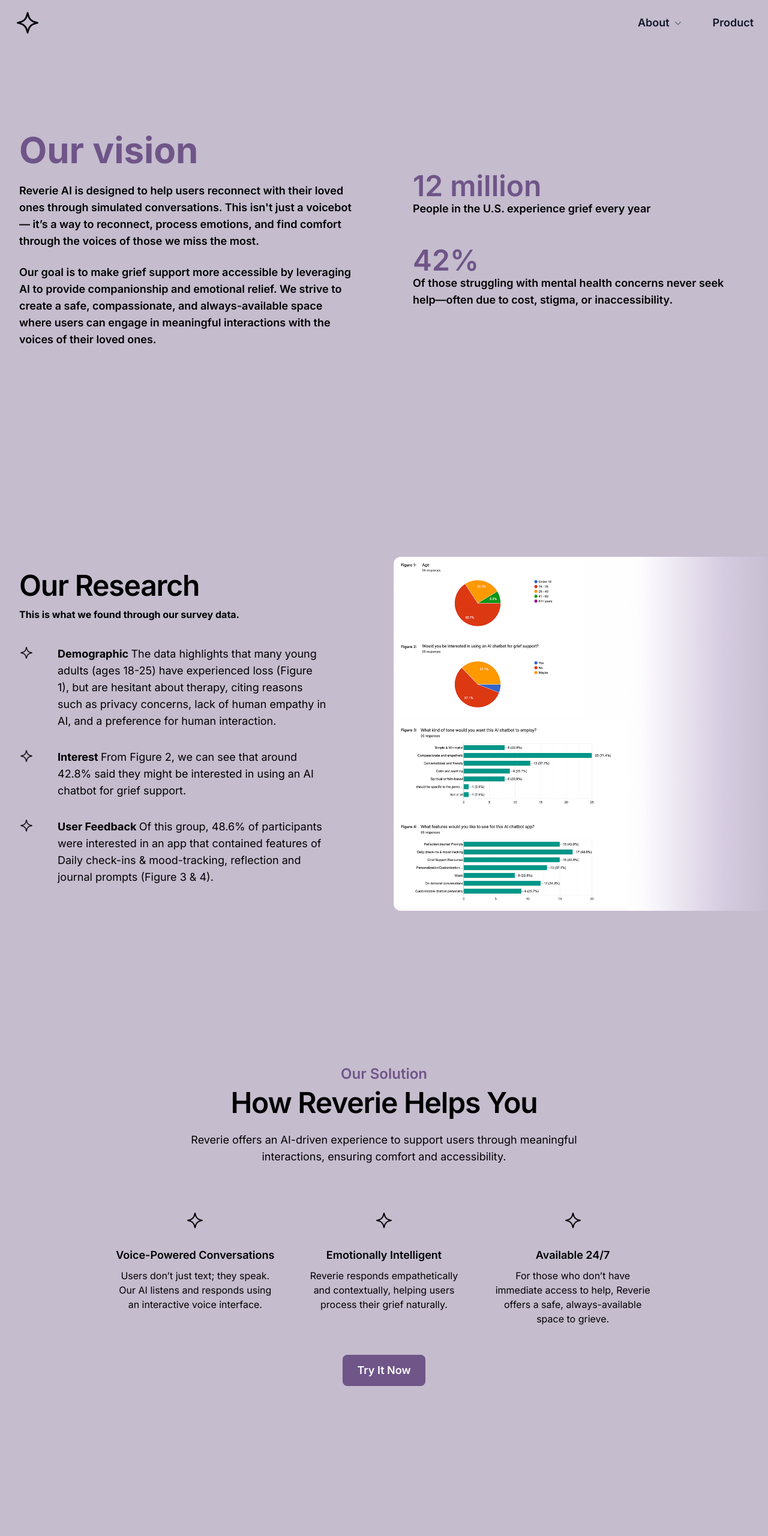
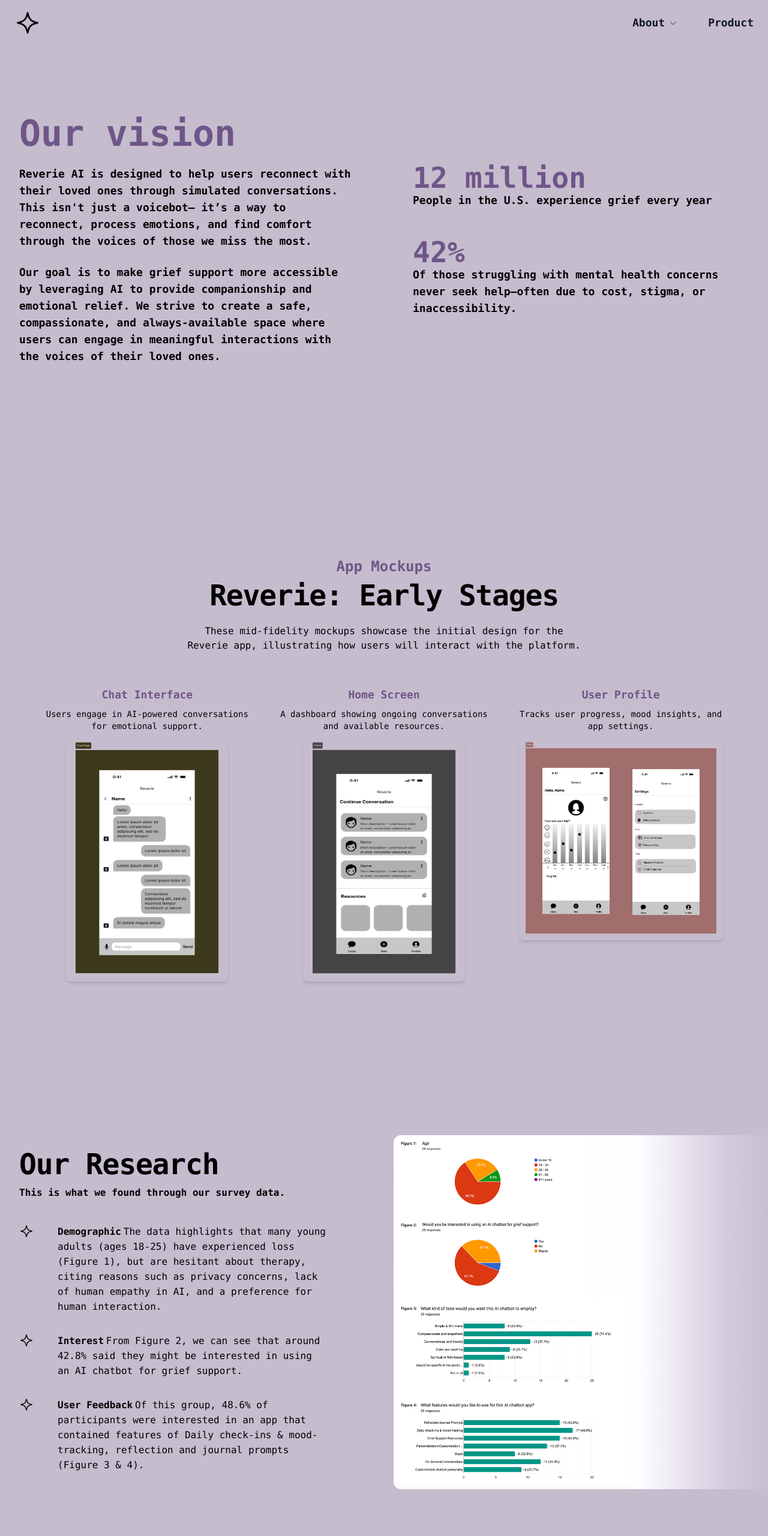
Before and after one commit to hannahnh/reverie-web, a website: page about.html in a window 1280 px wide. Shown: the top 2560 px of the page at 60% size. Before the commit the page ends 2438 px from the top, so only its background shows below. Drawn offline with nearby package versions, Linux system fonts and the light colour scheme; a web font is replaced by a local one.

Commit message:
complete

```diff
--- a/about.html
+++ b/about.html
@@ -27,7 +27,7 @@
           <!-- Desktop Menu -->
           <div class="hidden lg:flex lg:gap-x-12">
             <div class="relative">
-              <button id="about-btn" class="flex items-center gap-x-1 text-lg font-semibold text-gray-900">
+              <button id="about-btn" class="flex items-center gap-x-1 text-lg font-semibold text-gray-900 font-mono">
                 About
                 <svg class="h-5 w-5 text-gray-500" viewBox="0 0 20 20" fill="currentColor">
                   <path fill-rule="evenodd" d="M5.22 8.22a.75.75 0 0 1 1.06 0L10 11.94l3.72-3.72a.75.75 0 1 1 1.06 1.06l-4.25 4.25a.75.75 0 0 1-1.06 0L5.22 9.28a.75.75 0 0 1 0-1.06Z" clip-rule="evenodd" />
@@ -35,11 +35,11 @@
               </button>
               <!-- Dropdown -->
               <div id="about-dropdown" class="absolute hidden mt-2 w-48 bg-[#C5BCCE] rounded-md shadow-lg ring-1 ring-gray-300">
-                <a href="about.html" class="block px-4 py-2 text-gray-900 hover:bg-gray-100">Research</a>
-                <a href="team.html" class="block px-4 py-2 text-gray-900 hover:bg-gray-100">About the Team</a>
+                <a href="about.html" class="block px-4 py-2 text-gray-900 hover:bg-gray-100 font-mono">Research</a>
+                <a href="team.html" class="block px-4 py-2 text-gray-900 hover:bg-gray-100 font-mono">About the Team</a>
               </div>
             </div>
-            <a href="features.html" class="text-lg font-semibold text-gray-900 hover:text-gray-700">Product</a>
+            <a href="features.html" class="text-lg font-semibold text-gray-900 hover:text-gray-700 font-mono">Product</a>
           </div>
         </nav>
 
@@ -52,17 +52,17 @@
           </button>
           <div class="mt-6 space-y-4">
             <a href="index.html" class="block text-lg font-semibold text-gray-900">Home</a>
-            <button id="mobile-about-btn" class="w-full text-left text-lg font-semibold text-gray-900 flex justify-between">
+            <button id="mobile-about-btn" class="w-full text-left text-lg font-semibold text-gray-900 flex justify-between font-mono">
               About
               <svg class="h-5 w-5 text-gray-500" viewBox="0 0 20 20" fill="currentColor">
                 <path fill-rule="evenodd" d="M5.22 8.22a.75.75 0 0 1 1.06 0L10 11.94l3.72-3.72a.75.75 0 1 1 1.06 1.06l-4.25 4.25a.75.75 0 0 1-1.06 0L5.22 9.28a.75.75 0 0 1 0-1.06Z" clip-rule="evenodd" />
               </svg>
             </button>
             <div id="mobile-about-menu" class="hidden space-y-2 pl-4">
-              <a href="about.html" class="block text-gray-700">Research</a>
-              <a href="team.html" class="block text-gray-700">About the Team</a>
+              <a href="about.html" class="block text-gray-700 font-mono">Research</a>
+              <a href="team.html" class="block text-gray-700 font-mono">About the Team</a>
             </div>
-            <a href="features.html" class="block text-lg font-semibold text-gray-900">Product</a>
+            <a href="features.html" class="block text-lg font-semibold text-gray-900 font-mono">Product</a>
           </div>
         </div>
       </header>
@@ -71,21 +71,74 @@
     <div class="flex items-center justify-center bg-[#C5BCCE] px-6 lg:px-8 py-24 min-h-screen">
       <div class="mx-auto max-w-7xl w-full grid grid-cols-1 lg:grid-cols-2 gap-24 items-center">
           <div>
-              <h2 class="text-6xl font-bold text-[#6F5588]">Our vision</h2>
-              <p class="mt-6 text-lg font-semibold text-black">
+              <h2 class="text-6xl font-bold text-[#6F5588] font-mono">Our vision</h2>
+              <p class="mt-6 text-lg font-semibold text-black font-mono">
                   Reverie AI is designed to help users reconnect with their loved ones through simulated conversations. This isn't just a voicebot— it’s a way to reconnect, process emotions, and find comfort through the voices of those we miss the most.
               </p>
-              <p class="mt-6 text-lg font-semibold text-black">
+              <p class="mt-6 text-lg font-semibold text-black font-mono">
                 Our goal is to make grief support more accessible by leveraging AI to provide companionship and emotional relief. We strive to create a safe, compassionate, and always-available space where users can engage in meaningful interactions with the voices of their loved ones.
             </p>
           </div>
           <div>
-              <h3 class="text-5xl font-semibold text-[#6F5588]">12 million</h3>
-              <p class="text-lg font-semibold text-black">People in the U.S. experience grief every year</p>
-              <h3 class="text-5xl font-semibold text-[#6F5588] mt-12">42%</h3>
-              <p class="text-lg font-semibold text-black">Of those struggling with mental health concerns never seek help—often due to cost, stigma, or inaccessibility.</p>
+              <h3 class="text-5xl font-semibold text-[#6F5588] font-mono">12 million</h3>
+              <p class="text-lg font-semibold text-black font-mono">People in the U.S. experience grief every year</p>
+              <h3 class="text-5xl font-semibold text-[#6F5588] mt-12 font-mono">42%</h3>
+              <p class="text-lg font-semibold text-black font-mono">Of those struggling with mental health concerns never seek help—often due to cost, stigma, or inaccessibility.</p>
           </div>
       </div>
+  </div>
+
+  <!-- App Mockups Section -->
+  <div class="bg-[#C5BCCE] py-24 sm:py-32">
+    <div class="mx-auto max-w-7xl px-6 lg:px-8">
+        <div class="mx-auto max-w-2xl lg:text-center">
+            <h2 class="text-2xl font-semibold text-[#6F5588] font-mono">App Mockups</h2>
+            <p class="mt-2 text-4xl font-semibold tracking-tight text-black sm:text-5xl lg:text-balance font-mono">
+              Reverie: Early Stages
+            </p>
+            <p class="mt-6 text-m text-black font-normal font-mono">
+                These mid-fidelity mockups showcase the initial design for the Reverie app, illustrating how users will interact with the platform.
+            </p>
+        </div>
+
+        <!-- Screenshots Grid -->
+        <div class="mx-auto mt-14 max-w-6xl grid grid-cols-1 md:grid-cols-3 gap-8 text-center">
+
+            <!-- Chat Page -->
+            <div>
+                <h3 class="text-lg font-semibold font-mono mb-2">Chat Interface</h3>
+                <p class="text-sm text-black font-mono mb-4 font-normal">Users engage in AI-powered conversations for emotional support.</p>
+                <div class="flex justify-center">
+                    <img src="assets/Chat Page.png"
+                        alt="App Mockup - Chat Page"
+                        class="rounded-lg shadow-md w-[270px] h-[400px]">
+                </div>
+            </div>
+
+            <!-- Home Page -->
+            <div>
+                <h3 class="text-lg font-semibold font-mono mb-2">Home Screen</h3>
+                <p class="text-sm text-black font-mono mb-4 font-normal">A dashboard showing ongoing conversations and available resources.</p>
+                <div class="flex justify-center">
+                    <img src="assets/Home.png"
+                        alt="App Mockup - Home Page"
+                        class="rounded-lg shadow-md w-[270px] h-[400px]">
+                </div>
+            </div>
+
+            <!-- Profile Page -->
+            <div>
+                <h3 class="text-lg font-semibold font-mono mb-2">User Profile</h3>
+                <p class="text-sm text-black font-mono mb-4 font-normal">Tracks user progress, mood insights, and app settings.</p>
+                <div class="flex justify-center">
+                    <img src="assets/Profile.png"
+                        alt="App Mockup - Profile Page"
+                        class="rounded-lg shadow-md w-[340px] h-auto">
+                </div>
+            </div>
+
+        </div>
+    </div>
   </div>
 
   <!-- Research Section -->
@@ -94,27 +147,27 @@
           <div class="mx-auto grid max-w-2xl grid-cols-1 gap-x-8 gap-y-16 sm:gap-y-20 lg:mx-0 lg:max-w-none lg:grid-cols-2">
               <div class="lg:pt-4 lg:pr-8">
                   <div class="lg:max-w-lg">
-                      <p class="mt-2 text-4xl font-semibold tracking-tight text-pretty text-black sm:text-5xl">Our Research</p>
-                      <p class="mt-3 text-m text-black">This is what we found through our survey data.</p>
-                      <dl class="mt-10 max-w-xl space-y-8 text-lg text-black lg:max-w-none">
+                      <p class="mt-2 text-4xl font-semibold tracking-tight text-pretty text-black sm:text-5xl font-mono">Our Research</p>
+                      <p class="mt-3 text-m text-black font-mono">This is what we found through our survey data.</p>
+                      <dl class="mt-10 max-w-xl space-y-8 text-m text-black lg:max-w-none">
                         <div class="relative pl-16">
                             <img src="assets/sparkle (1).png" alt="Bullet Logo" class="absolute top-0 left-0 w-6 h-6">
-                            <dt class="inline font-bold text-black">Demographic</dt>
-                            <dd class="inline font-normal">
+                            <dt class="inline font-bold text-black font-mono">Demographic</dt>
+                            <dd class="inline font-normal font-mono">
                                 The data highlights that many young adults (ages 18-25) have experienced loss (Figure 1), but are hesitant about therapy, citing reasons such as privacy concerns, lack of human empathy in AI, and a preference for human interaction.
                             </dd>
                         </div>
                         <div class="relative pl-16">
                             <img src="assets/sparkle (1).png" alt="Bullet Logo" class="absolute top-0 left-0 w-6 h-6">
-                            <dt class="inline font-bold text-black">Interest</dt>
-                            <dd class="inline font-normal">
+                            <dt class="inline font-bold text-black font-mono">Interest</dt>
+                            <dd class="inline font-normal font-mono">
                                 From Figure 2, we can see that around 42.8% said they might be interested in using an AI chatbot for grief support.
                             </dd>
                         </div>
                         <div class="relative pl-16">
                             <img src="assets/sparkle (1).png" alt="Bullet Logo" class="absolute top-0 left-0 w-6 h-6">
-                            <dt class="inline font-bold text-black">User Feedback</dt>
-                            <dd class="inline font-normal">
+                            <dt class="inline font-bold text-black font-mono">User Feedback</dt>
+                            <dd class="inline font-normal font-mono">
                                 Of this group, 48.6% of participants were interested in an app that contained features of Daily check-ins & mood-tracking, reflection and journal prompts (Figure 3 & 4).
                             </dd>
                         </div>
@@ -127,15 +180,17 @@
       </div>
     </div>
 
+
+    <!-- Solution Section -->
     <div class="bg-[#C5BCCE] py-24 sm:py-32">
       <div class="mx-auto max-w-7xl px-6 lg:px-8">
           <div class="mx-auto max-w-2xl lg:text-center">
-              <h2 class="text-2xl font-semibold text-[#6F5588]">Our Solution</h2>
-              <p class="mt-2 text-4xl font-semibold tracking-tight text-black sm:text-5xl lg:text-balance">How Reverie Helps You</p>
-              <p class="mt-6 text-lg text-black font-normal">Reverie offers an AI-driven experience to support users through meaningful interactions, ensuring comfort and accessibility.</p>
+              <h2 class="text-2xl font-semibold text-[#6F5588] font-mono">Our Solution</h2>
+              <p class="mt-2 text-4xl font-semibold tracking-tight text-black sm:text-5xl lg:text-balance font-mono">How Reverie Helps You</p>
+              <p class="mt-6 text-m text-black font-normal font-mono">Reverie offers an AI-driven experience to support users through meaningful interactions, ensuring comfort and accessibility.</p>
           </div>
 
-          <div class="mx-auto mt-16 max-w-4xl grid grid-cols-1 sm:grid-cols-3 gap-x-12 gap-y-16 text-center">
+          <div class="mx-auto mt-14 max-w-4xl grid grid-cols-1 sm:grid-cols-3 gap-x-12 gap-y-16 text-center">
               <!-- Feature 1 -->
               <div>
                   <div class="flex justify-center">
@@ -143,8 +198,8 @@
                           <img src="assets/sparkle (1).png" alt="Bullet Logo" class="w-8 h-8">
                       </div>
                   </div>
-                  <h3 class="mt-4 text-lg font-semibold text-black">Voice-Powered Conversations</h3>
-                  <p class="mt-2 text-black font-normal">Users don’t just text; they speak. Our AI listens and responds using an interactive voice interface.</p>
+                  <h3 class="mt-4 text-lg font-semibold text-black font-mono">Voice-Powered</h3>
+                  <p class="mt-2 text-black font-normal font-mono">Users don’t just text; they speak. Our AI listens and responds using an interactive voice interface.</p>
               </div>
 
               <!-- Feature 2 -->
@@ -154,8 +209,8 @@
                           <img src="assets/sparkle (1).png" alt="Bullet Logo" class="w-8 h-8">
                       </div>
                   </div>
-                  <h3 class="mt-4 text-lg font-semibold text-black">Emotionally Intelligent</h3>
-                  <p class="mt-2 text-black font-normal">Reverie responds empathetically and contextually, helping users process their grief naturally.</p>
+                  <h3 class="mt-4 text-lg font-semibold text-black font-mono">Emotionally Intelligent</h3>
+                  <p class="mt-2 text-black font-normal font-mono">Reverie responds empathetically and contextually, helping users process their grief naturally.</p>
               </div>
 
               <!-- Feature 3 -->
@@ -165,14 +220,14 @@
                           <img src="assets/sparkle (1).png" alt="Bullet Logo" class="w-8 h-8">
                       </div>
                   </div>
-                  <h3 class="mt-4 text-lg font-semibold text-black">Available 24/7</h3>
-                  <p class="mt-2 text-black font-normal">For those who don’t have immediate access to help, Reverie offers a safe, always-available space to grieve.</p>
+                  <h3 class="mt-4 text-lg font-semibold text-black font-mono">Available 24/7</h3>
+                  <p class="mt-2 text-black font-normal font-mono">For those who don’t have immediate access to help, Reverie offers a safe, always-available space to grieve.</p>
               </div>
           </div>
 
           <!-- Try It Now Button -->
-          <div class="mt-12 flex justify-center">
-              <a href="features.html" class="bg-[#6F5588] text-white font-semibold px-6 py-3 rounded-lg text-lg">Try It Now</a>
+          <div class="mt-14 flex justify-center">
+              <a href="features.html" class="bg-[#6F5588] text-white font-semibold px-6 py-3 rounded-lg text-lg font-mono">Try It Now</a>
           </div>
       </div>
     </div>
```
Also changed, not shown: features.html (+26 -25 lines), index.html (+11 -11 lines), js/script.js (+4 -4 lines), team.html (+18 -18 lines), assets/Chat Page.png (added), assets/Home.png (added), assets/Profile.png (added), vercel.json.
